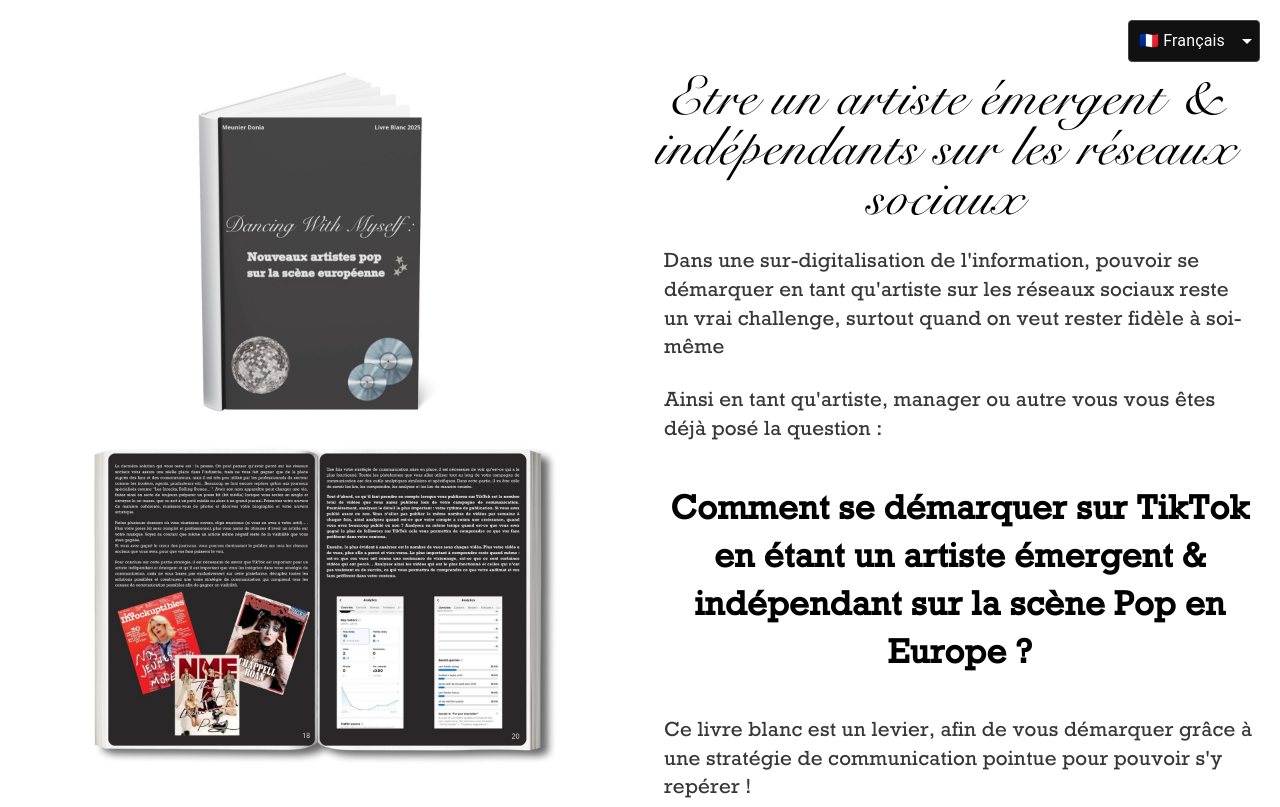
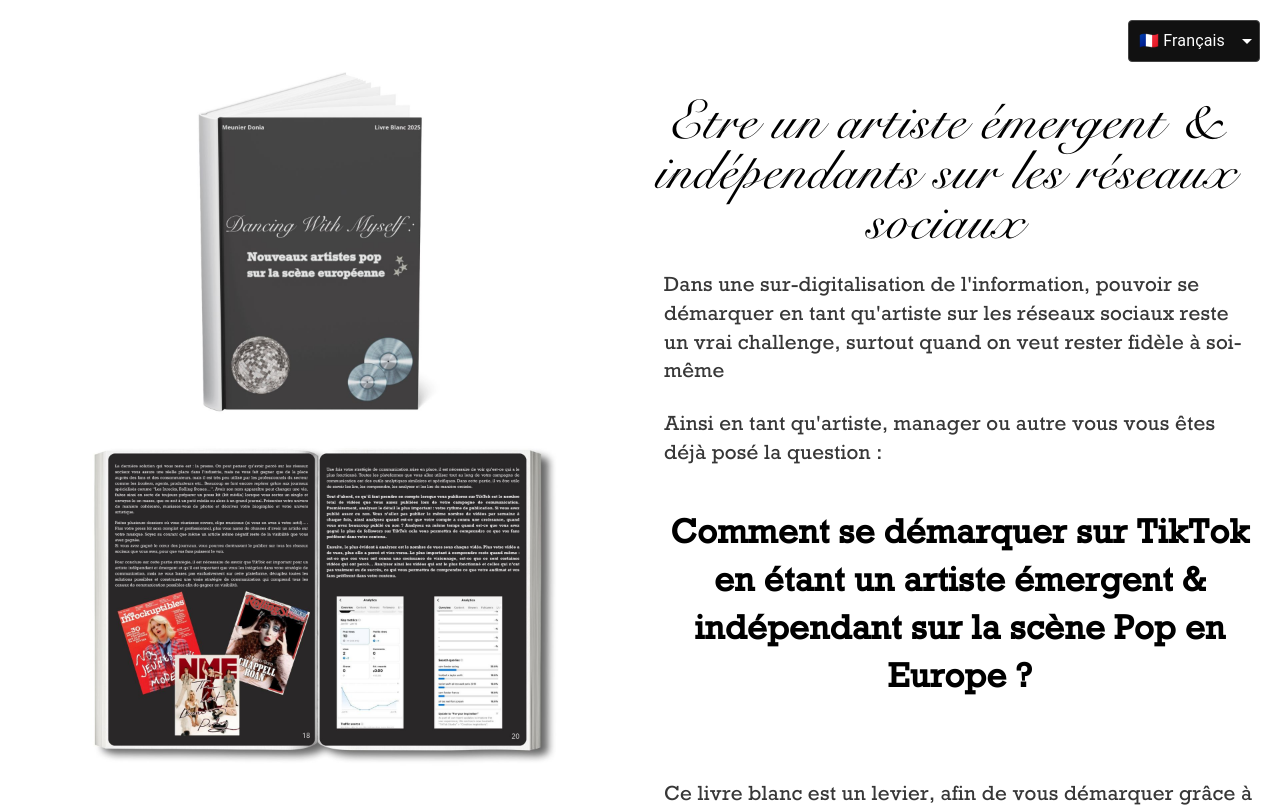
Before and after one commit to Stiaez/pop_artistes, a React (Vite) app: page / in a window 1280 px wide. Shown: the top 807 px of the page. Built offline with nearby package versions, Linux system fonts and the light colour scheme.

Commit message:
add: some space between texts

```diff
--- a/src/components/IntroSection.tsx
+++ b/src/components/IntroSection.tsx
@@ -46,6 +46,7 @@ export default function IntroSection() {
                         className="object-contain w-full"
                     />
                 </div>
+                <br/>
                 <MotionTypography
                     className="title mb-10 text-center"
                     initial={{ opacity: 0 }}
@@ -88,7 +89,7 @@ export default function IntroSection() {
                     </MotionTypography>
                 </div>
 
-                <div className="mt-10">
+                <div className="mt-20">
                     <MotionTypography
                         className="text"
                         initial={{ opacity: 0 }}
```
